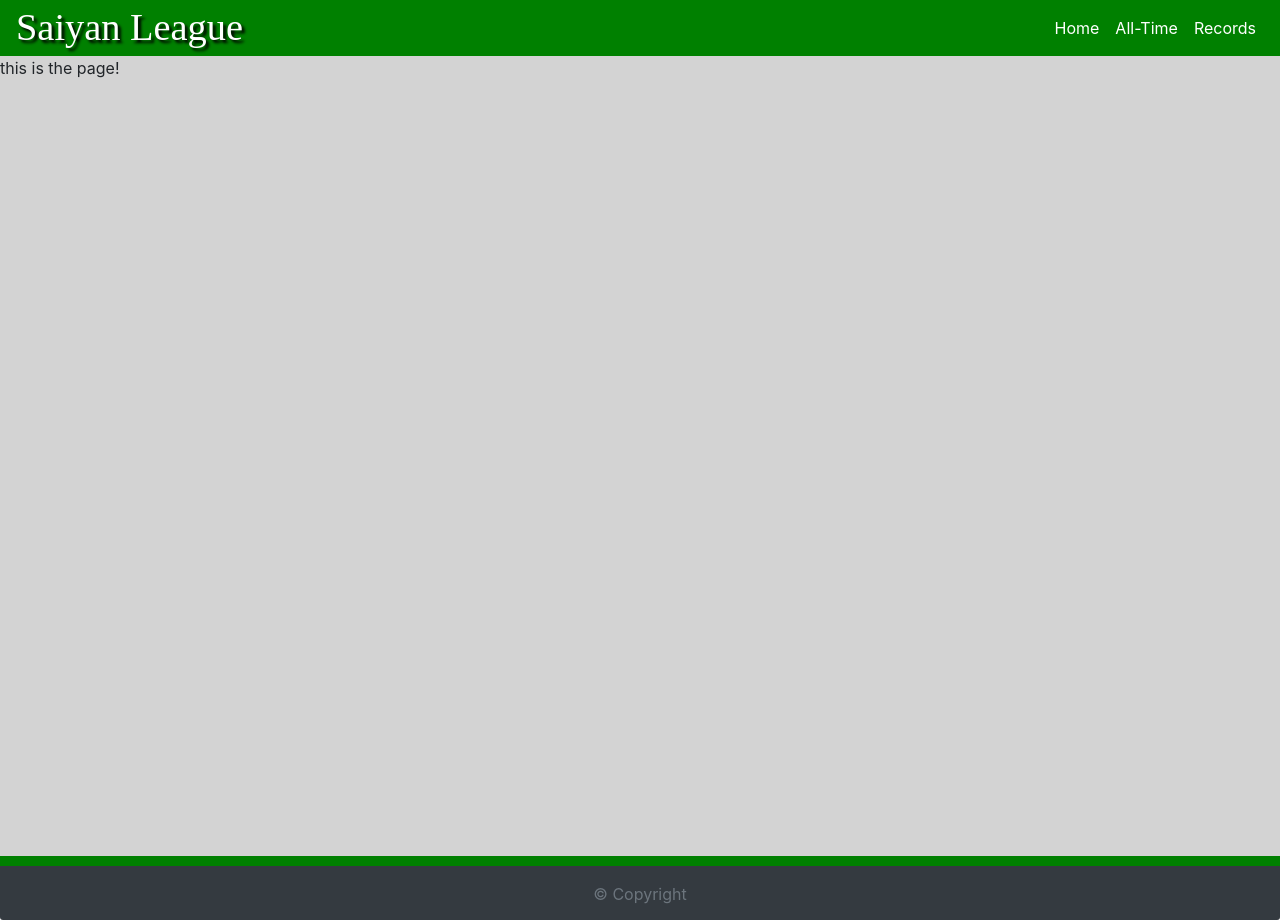
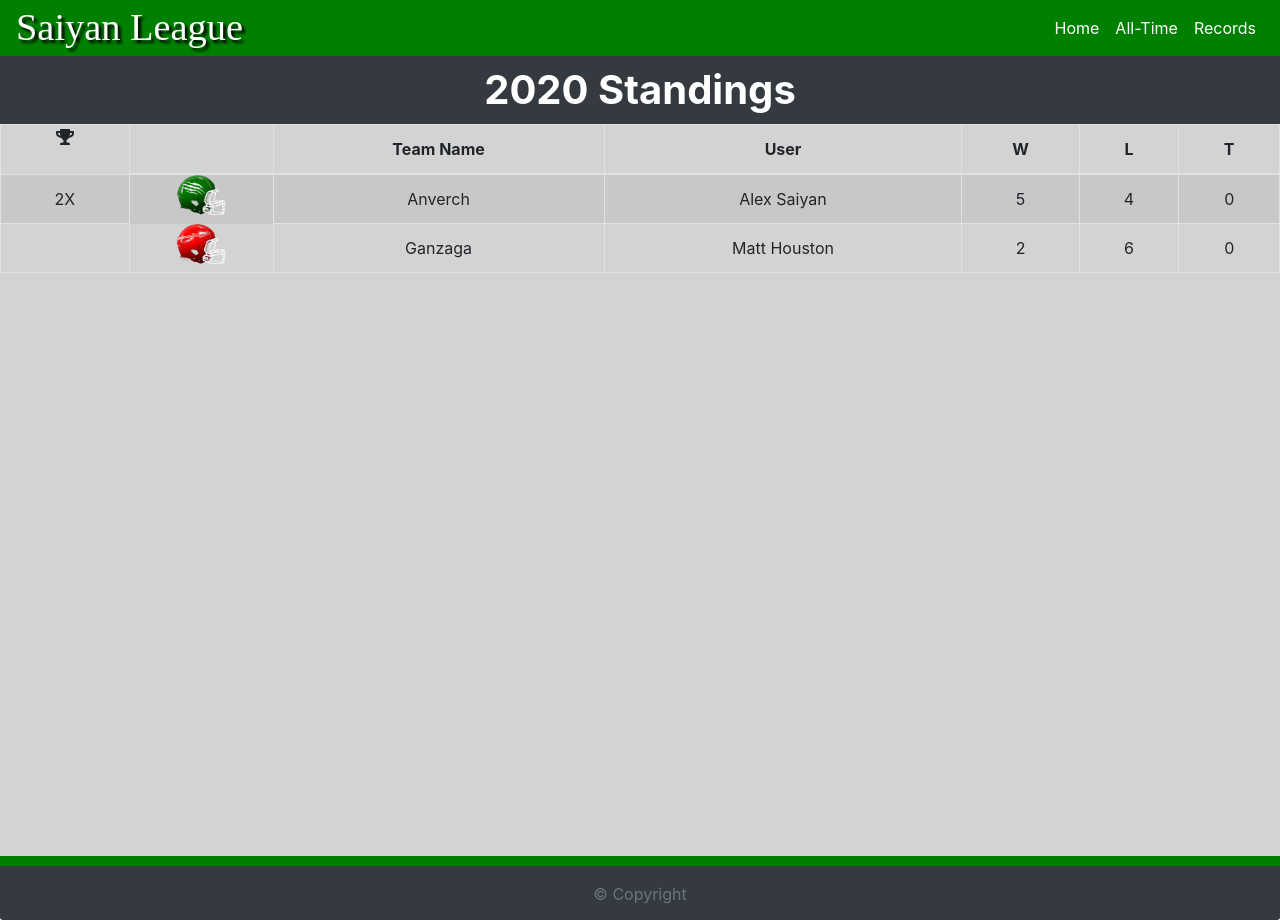
Before and after one commit to Anverch/fantasy-football, a React (Create React App) app: page / in a window 1280 px wide. Built offline with nearby package versions, Linux system fonts and the light colour scheme.

Commit message:
start homepage table

```diff
--- a/public/index.html
+++ b/public/index.html
@@ -10,6 +10,7 @@
       content="Web site created using create-react-app"
     />
     <link rel="apple-touch-icon" href="%PUBLIC_URL%/logo192.png" />
+    <script defer src="https://use.fontawesome.com/releases/v5.3.1/js/all.js"></script>
     <link rel="stylesheet" href="https://maxcdn.bootstrapcdn.com/bootstrap/4.5.0/css/bootstrap.min.css" integrity="sha384-9aIt2nRpC12Uk9gS9baDl411NQApFmC26EwAOH8WgZl5MYYxFfc+NcPb1dKGj7Sk" crossorigin="anonymous"/>
     <link rel="stylesheet" href="https://stackpath.bootstrapcdn.com/bootstrap/4.5.2/css/bootstrap.min.css" integrity="sha384-JcKb8q3iqJ61gNV9KGb8thSsNjpSL0n8PARn9HuZOnIxN0hoP+VmmDGMN5t9UJ0Z" crossorigin="anonymous">
     <!--
--- a/src/App.css
+++ b/src/App.css
@@ -1,3 +1,13 @@
+h1 {
+    text-align: center;
+    font-weight: bolder;
+    color: white;
+    background-color:#343a40;
+    margin: auto;
+    padding: 10px;
+}
+
+
 .main {
     position: relative;
     min-height: 100vh;
--- a/src/App.js
+++ b/src/App.js
@@ -4,6 +4,7 @@ import Navigation from "./components/Navigation/Navigation.js"
 import SideMenu from './components/SideMenu/SideMenu';
 import Backdrop from './components/Backdrop/Backdrop';
 import Footer from './components/Footer/Footer.js';
+import Home from './pages/Home/Home.js';
 import "./App.css"
 
 class App extends Component {
@@ -36,7 +37,8 @@ class App extends Component {
           <SideMenu show={this.state.sideMenuOpen}/>
           {backdrop}
           <main className="main" style={{marginTop: "56px" }}>
-          <p>this is the page!</p>
+          <h1>2020 Standings</h1>
+          <Home />
           </main>
           <Footer />
         </div>
--- /dev/null
+++ b/src/components/HomeTable/HomeTable.css
@@ -0,0 +1,7 @@
+.image_size {
+    width: 50px;
+    height: 41px;
+}
+tr {
+    text-align: center;
+}
--- /dev/null
+++ b/src/components/HomeTable/HomeTable.js
@@ -0,0 +1,32 @@
+import React from "react";
+import { Image  } from 'react-bootstrap'
+import alexImage from "../../images/alex.png"
+import mattImage from "../../images/matt.png"
+import "./HomeTable.css"
+
+function HomeTable() {
+    return (
+            <tbody>
+                <tr>
+                <td>2X</td>
+                <Image className="image_size" src={alexImage} />
+                <td>Anverch</td>
+                <td>Alex Saiyan</td>
+                <td>5</td>
+                <td>4</td>
+                <td>0</td>
+                </tr>
+                <tr>
+                <td></td>
+                <Image className="image_size" src={mattImage} />
+                <td>Ganzaga</td>
+                <td>Matt Houston</td>
+                <td>2</td>
+                <td>6</td>
+                <td>0</td>
+                </tr>
+            </tbody>
+    )
+};
+
+export default HomeTable;
--- /dev/null
+++ b/src/pages/Home/Home.js
@@ -0,0 +1,27 @@
+import React from "react";
+import { Table, Image  } from 'react-bootstrap'
+import HomeTable from "../../components/HomeTable/HomeTable"
+import "./Home.css"
+
+function Home() {
+    return (
+
+        <Table striped bordered hover>
+            <thead>
+                <tr>
+                <Image  className="fas fa-trophy" />
+                <th></th>
+                <th>Team Name</th>
+                <th>User</th>
+                <th>W</th>
+                <th>L</th>
+                <th>T</th>
+                </tr>
+            </thead>
+        <HomeTable />
+        </Table>
+
+    )
+};
+
+export default Home;
```
Also changed, not shown: src/consts/users.json (added, +36 -0 lines), src/images/alex.png (added), src/images/matt.png (added), src/pages/Home/Home.css (added).
